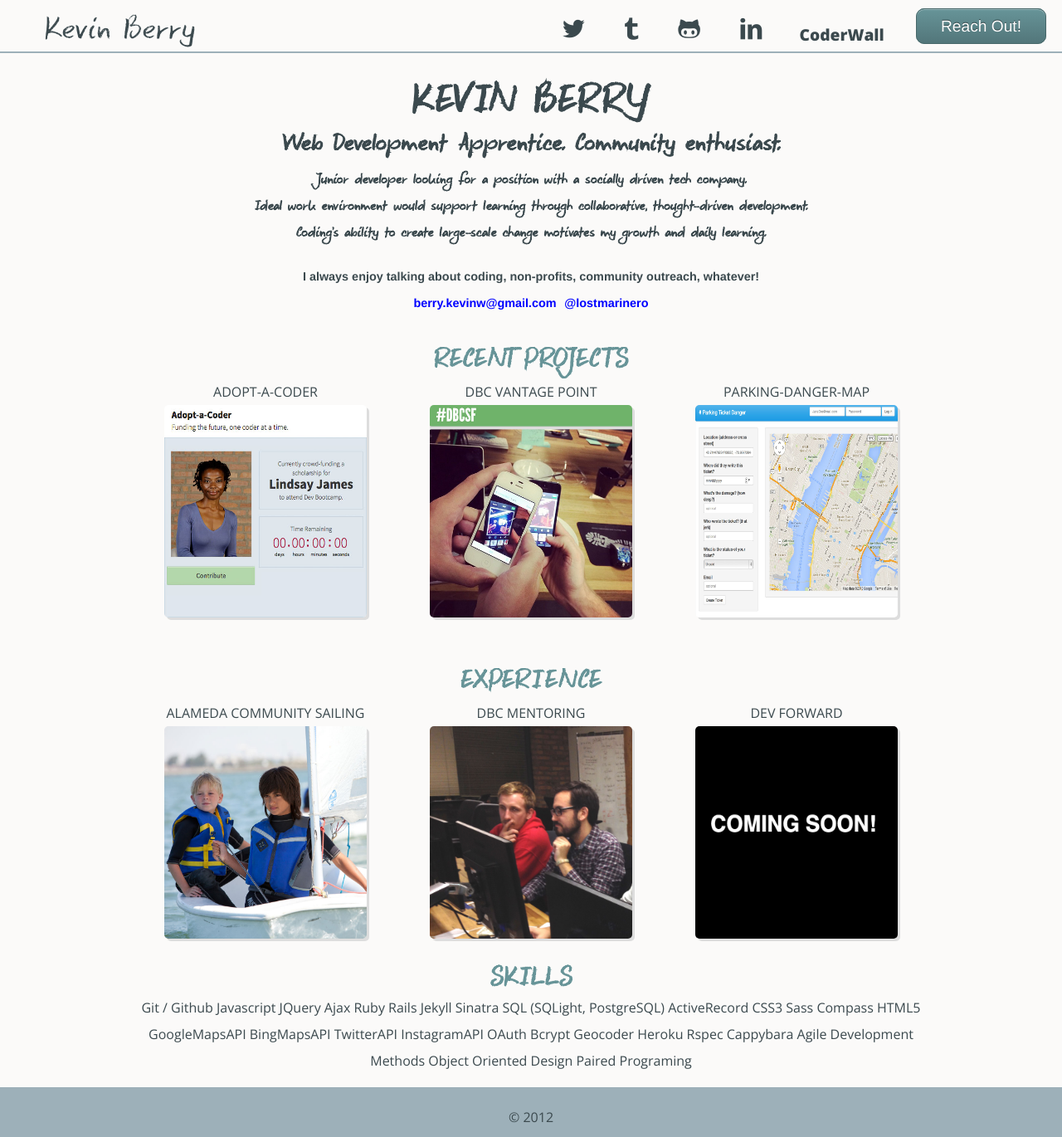
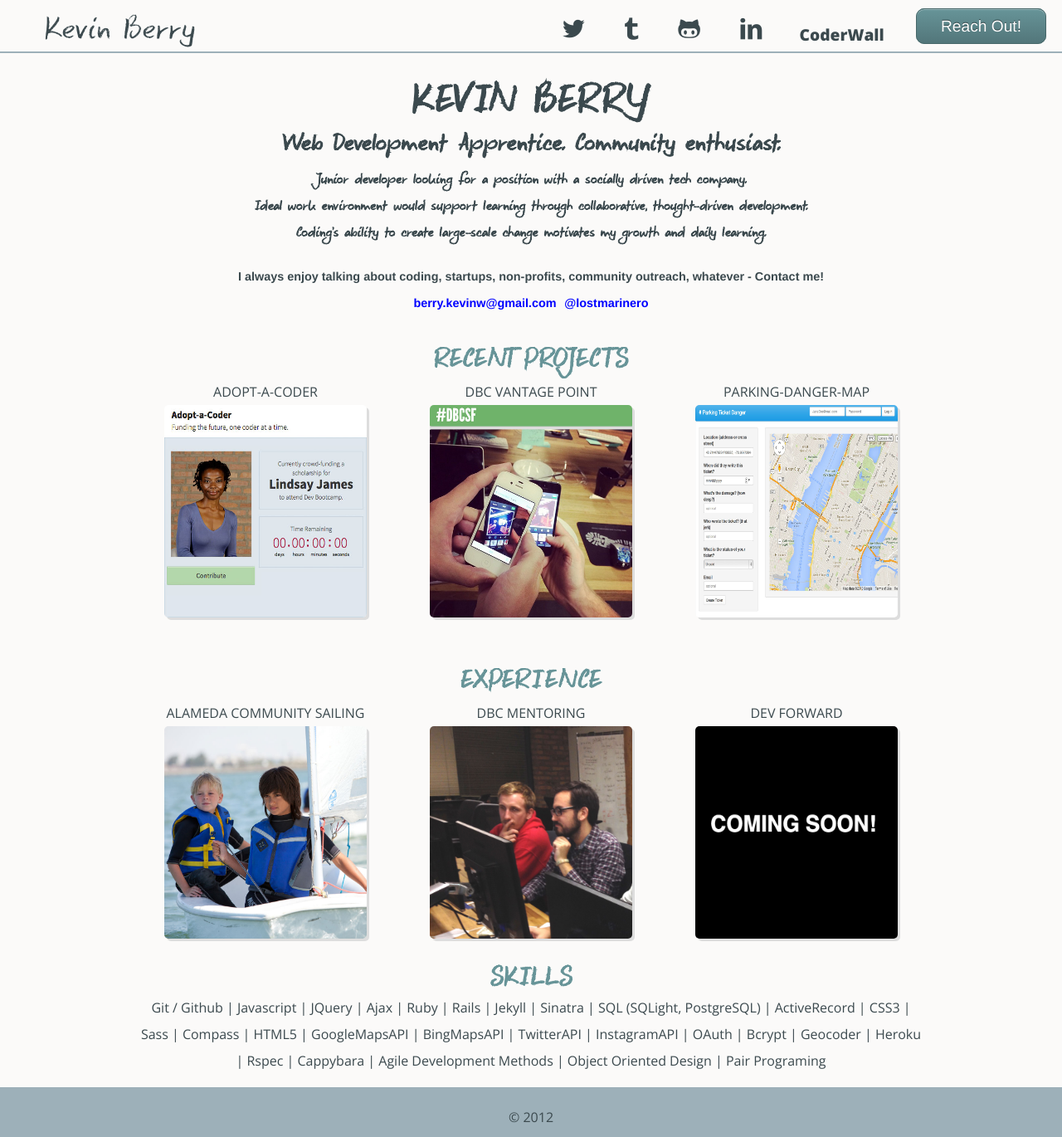
Before and after one commit to kbsail/kbsail-kbsail.github.io, a Jekyll site: the page built from index.html, in a window 1280 px wide. Shown: the whole page at 83% size. Built offline with Jekyll 4.4.1, drawn with Linux system fonts in a browser that asks for light colours; some web fonts are replaced; Markdown is read by kramdown in place of the engine named in the settings.

Commit message:
added vertical lines for skills

```diff
--- a/index.html
+++ b/index.html
@@ -11,7 +11,7 @@ tagline: Web Development Apprentice. Community enthusiast.
   <p>Ideal work environment would support learning through collaborative, thought-driven development.</p>
   <p>Coding’s ability to create large-scale change motivates my growth and daily learning.</p>
   <div class="alinks">
-    <p>I always enjoy talking about coding, non-profits, community outreach, whatever!</p>
+    <p>I always enjoy talking about coding, startups, non-profits, community outreach, whatever - Contact me!</p>
     <a href="mailto:berry.kevinw@gmail.com">berry.kevinw@gmail.com</a>
     <a href="http://www.twitter.com/lostmarinero">@lostmarinero</a>
   </div>
@@ -44,32 +44,32 @@ tagline: Web Development Apprentice. Community enthusiast.
 <div class="experience">
   <h3>Skills</h3>
   <ul>
-    <li>Git / Github</li>
-    <li>Javascript</li>
-    <li>JQuery</li>
-    <li>Ajax</li>
-    <li>Ruby</li>
-    <li>Rails</li>
-    <li>Jekyll</li>
-    <li>Sinatra</li>
-    <li>SQL (SQLight, PostgreSQL)</li>
-    <li>ActiveRecord</li>
-    <li>CSS3</li>
-    <li>Sass</li>
-    <li>Compass</li>
-    <li>HTML5</li>
-    <li>GoogleMapsAPI</li>
-    <li>BingMapsAPI</li>
-    <li>TwitterAPI</li>
-    <li>InstagramAPI</li>
-    <li>OAuth</li>
-    <li>Bcrypt</li>
-    <li>Geocoder</li>
-    <li>Heroku</li>
-    <li>Rspec</li>
-    <li>Cappybara</li>
-    <li>Agile Development Methods</li>
-    <li>Object Oriented Design</li>
-    <li>Paired Programing</li>
+    <li>Git / Github | </li>
+    <li>Javascript | </li>
+    <li>JQuery | </li>
+    <li>Ajax | </li>
+    <li>Ruby | </li>
+    <li>Rails | </li>
+    <li>Jekyll | </li>
+    <li>Sinatra | </li>
+    <li>SQL (SQLight, PostgreSQL) | </li>
+    <li>ActiveRecord | </li>
+    <li>CSS3 | </li>
+    <li>Sass | </li>
+    <li>Compass | </li>
+    <li>HTML5 | </li>
+    <li>GoogleMapsAPI | </li>
+    <li>BingMapsAPI | </li>
+    <li>TwitterAPI | </li>
+    <li>InstagramAPI | </li>
+    <li>OAuth | </li>
+    <li>Bcrypt | </li>
+    <li>Geocoder | </li>
+    <li>Heroku | </li>
+    <li>Rspec | </li>
+    <li>Cappybara | </li>
+    <li>Agile Development Methods | </li>
+    <li>Object Oriented Design | </li>
+    <li>Pair Programing</li>
   </ul>
 </div>
```
